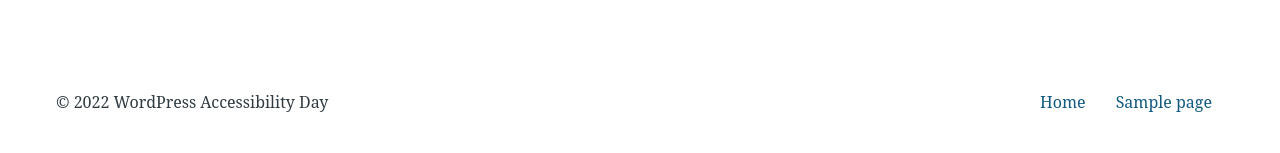
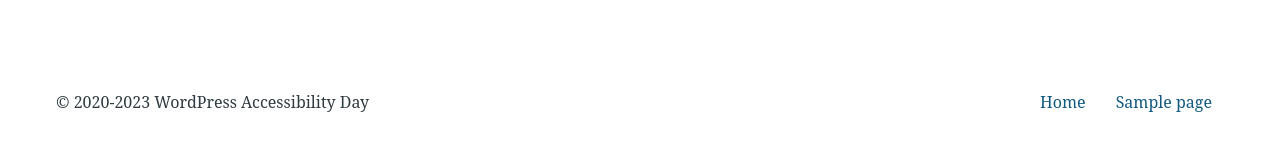
Before and after one commit to wpa11yday/wpa11yday-main, a WordPress theme: template src/wp-a11y-day/home.php in a window 1280 px wide. Shown: the part 661-814 px from the top of the page. Run offline with PHP 8.4 and a stand-in for WordPress, Linux system fonts and the light colour scheme; the site name, menu and one post (Sample post) are stand-ins, and other content is empty; some libraries are stand-ins or nearby versions.

Commit message:
Dynamic footer copyright main site
See https://github.com/wpa11yday/wpaccessibilityday/issues/13

```diff
--- a/src/wp-a11y-day/footer.php
+++ b/src/wp-a11y-day/footer.php
@@ -25,7 +25,7 @@
 					echo do_shortcode('[logo]');
 				?>
 				<p>
-					© 2022 WordPress Accessibility Day
+					© 2020-<?php echo date( 'Y' ); ?> WordPress Accessibility Day
 				</p>
 			</div>
 			<nav id="footer-navigation" class="footer-navigation navigation" aria-label="Footer">
```
